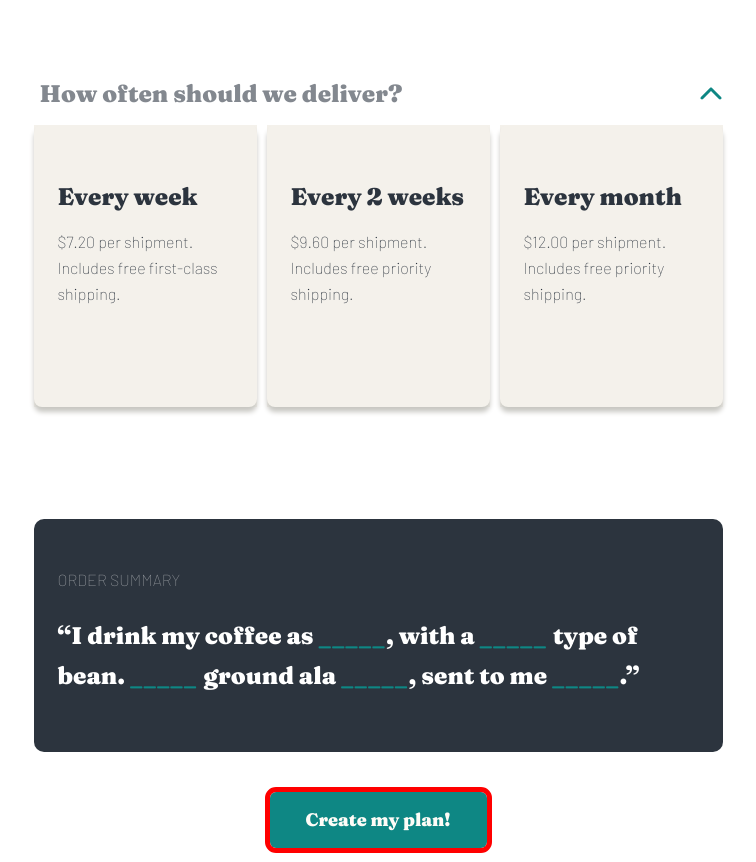
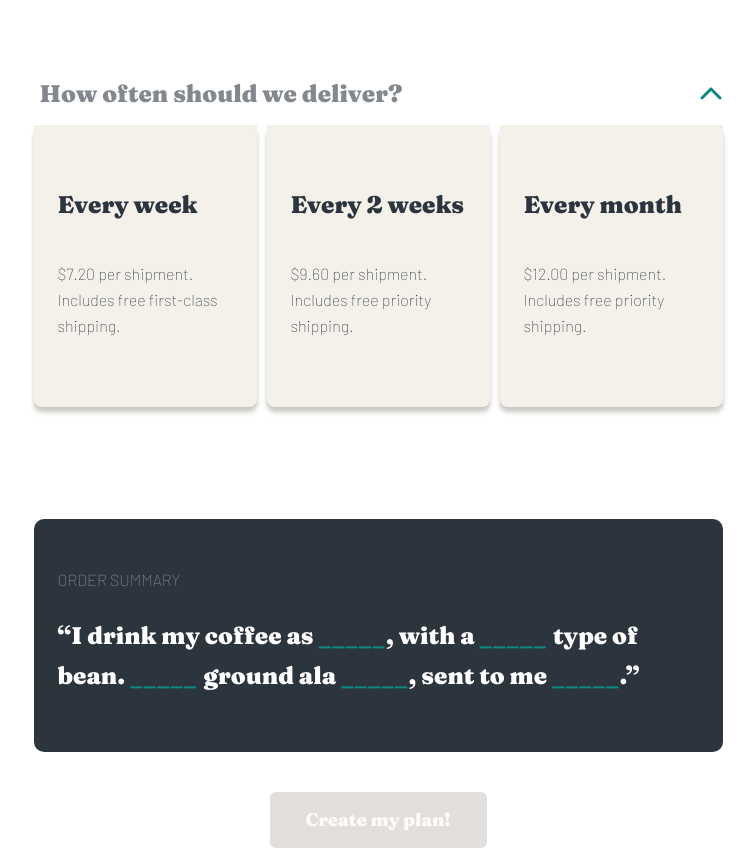
Before and after one commit to devb0x/Coffeeroasters-subscription-site, a React (Create React App) app: page /subscribe in a window 1280 px wide. Shown: the part 3040-3902 px from the top of the page, without its empty margins (262-1018 px from the left). Built offline with nearby package versions, Linux system fonts and the light colour scheme.

Commit message:
update css - fix navbar mobile & dropdown

```diff
--- a/src/App.js
+++ b/src/App.js
@@ -1,5 +1,5 @@
 import React, {Fragment} from "react"
-import {BrowserRouter as Router, Routes, Route, Navigate} from "react-router-dom";
+import {BrowserRouter as Router, Routes, Route, Navigate} from "react-router-dom"
 
 import './App.css';
 
--- a/src/components/Navbar/Navbar.js
+++ b/src/components/Navbar/Navbar.js
@@ -6,15 +6,12 @@ import logo from '../../assets/shared/desktop/logo.svg'
 import hamburger from '../../assets/shared/mobile/icon-hamburger.svg'
 import close from '../../assets/shared/mobile/icon-close.svg'
 import classes from "./Navbar.module.css"
-import {Link, useLocation, useParams} from "react-router-dom"
+import {Link} from "react-router-dom"
 
 const Navbar = () => {
   const {height, width} = useWindowDimensions()
   const [isOpen, setIsOpen] = useState(false)
   const [pathname, setPathname] = useState(window.location.pathname)
-
-  // console.log('rerender')
-  // console.log(pathname)
 
   useEffect(() => {
     setIsOpen(false)
@@ -25,9 +22,6 @@ const Navbar = () => {
   const displayNavMobileHandler = () => {
     setIsOpen(!isOpen)
   }
-
-  // console.log(width)
-  // console.log(height)
 
   return (
     <nav className={classes.navbar}>
@@ -53,13 +47,31 @@ const Navbar = () => {
           <nav className={`${classes['nav-mobile']}`}>
             <ul>
               <li>
-                <Link to="/homepage" className={classes.link} >Home</Link>
+                <Link
+                  to="/homepage"
+                  className={classes.link}
+                  onClick={displayNavMobileHandler}
+                >
+                  Home
+                </Link>
               </li>
               <li>
-                <Link to="/about-us" className={classes.link} >About Us</Link>
+                <Link
+                  to="/about-us"
+                  className={classes.link}
+                  onClick={displayNavMobileHandler}
+                >
+                  About Us
+                </Link>
               </li>
               <li>
-                <Link to="/subscribe" className={classes.link} >Create Your Plan</Link>
+                <Link
+                  to="/subscribe"
+                  className={classes.link}
+                  onClick={displayNavMobileHandler}
+                >
+                  Create Your Plan
+                </Link>
               </li>
             </ul>
           </nav>
--- a/src/components/Navbar/Navbar.module.css
+++ b/src/components/Navbar/Navbar.module.css
@@ -17,6 +17,7 @@
 
 .nav-mobile {
   position: absolute;
+  z-index: 99999;
   top: 6rem;
   display: flex;
   margin: -1rem auto;
@@ -25,7 +26,6 @@
   height: 65vh;
   font-size: 1.5rem;
   width: 90%;
-
   background: linear-gradient(0deg, rgba(254, 252, 247, 0.504981) 0%, #FEFCF7 55.94%);
 }
 
--- a/src/components/Subscribe/SubscribeForm/SubscribeForm/SubscribeForm.jsx
+++ b/src/components/Subscribe/SubscribeForm/SubscribeForm/SubscribeForm.jsx
@@ -7,8 +7,6 @@ import Modal from "../../../UI/Modal/Modal"
 import classes from './SubscribeForm.module.css'
 
 const SubscribeForm = () => {
-
-  // const [isSubmit, setIsSubmit] = useState(false)
 
   const [questions, setQuestions] = useState([
     {
@@ -189,13 +187,10 @@ const SubscribeForm = () => {
     })
 
     checkCount()
-
   }
 
   const checkCount = () => {
-    console.log(questions)
     let scopedCount = 1
-    console.log(count)
 
     return questions.map((question) => {
       if (question.isAnswered === true) {
@@ -219,10 +214,8 @@ const SubscribeForm = () => {
 
 
   useEffect(() => {
-    console.warn('count from useEffect : ' + count)
     if (count >= questions.length) {
       setBtnDisabled(false)
-      console.log('its ok now')
     }
   }, [count])
 
@@ -231,7 +224,13 @@ const SubscribeForm = () => {
 
       <div className={`${classes['form-steps-wrapper']}`}>
         {questions.map((question, index) => (
-          <div className={question.isAnswered ? `${classes['form-step']} ${classes['form-step__answered']}` : `${classes['form-step']}` } key={index}>
+          <div
+            className={question.isAnswered ?
+              `${classes['form-step']} ${classes['form-step__answered']}` :
+              `${classes['form-step']}`
+            }
+            key={index}
+          >
             <span>{question.step.number}</span>{question.step.text}
           </div>
           ))}
@@ -243,7 +242,7 @@ const SubscribeForm = () => {
 
             {question.answers.map(answer => (
               <div className={`${classes['answers-wrapper']}`} key={answer.title} >
-                <input
+                <input className={`${classes['form-input']}`}
                   type="radio"
                   value={answer.title}
                   name={question.question}
--- a/src/components/Subscribe/SubscribeForm/SubscribeForm/SubscribeForm.module.css
+++ b/src/components/Subscribe/SubscribeForm/SubscribeForm/SubscribeForm.module.css
@@ -1,4 +1,4 @@
-input {
+.form-input {
   display: none;
 }
 
@@ -9,14 +9,10 @@ input {
 .section {
   width: 328px;
   margin: auto;
-
-
 }
 
 .form {
-  /*width: 328px;*/
   margin: auto;
-
 }
 
 input[type=radio]:checked + label {
@@ -24,7 +20,6 @@ input[type=radio]:checked + label {
   background-color: var(--darkCyan);
   border-radius: 8px;
 }
-
 
 .question-title {
   font-family: var(--fraunces);
@@ -36,24 +31,18 @@ input[type=radio]:checked + label {
   margin: 0;
 }
 
-
 .title {
   font-size: 1.5rem;
   font-weight: bold;
 }
 
 .answers-wrapper {
-  /*width: 328px;*/
   display: flex;
-  /*margin: auto auto 1rem;*/
   margin-bottom: 1rem;
   flex-direction: column;
   cursor: pointer;
   background-color: var(--lightGrey);
-  /*border-radius: 8px;*/
   color: var(--veryDarkBlue);
-  /*padding: 1.5rem;*/
-  /* le padding empeche de selectionné selon ou on clic*/
 }
 
 .answers-wrapper:hover > * {
@@ -66,22 +55,15 @@ input[type=radio]:checked + label {
   font-size: 1.5rem;
   font-weight: 900;
   line-height: 2rem;
-
-  margin: 1.5rem 1.5rem 0;
+  margin: 2rem 1.5rem 0;
 }
 
 .answer-text {
   font-family: var(--barlow);
   font-size: 1rem;
   line-height: 26px;
-  margin: 0 1.5rem 1.5rem 1.5rem;
+  margin: 1.5rem;
   padding: 1rem 0;
-}
-
-.arrow {
-  color: red;
-  padding: .5rem;
-  margin-left: 5rem;
 }
 
 .answer-label {
@@ -108,6 +90,10 @@ input[type=radio]:checked + label {
 
 .btn:hover {
   background: var(--cyan);
+}
+
+.btn:disabled {
+  background-color: #E2DEDB;
 }
 
 @media screen and (min-width: 768px) {
@@ -181,8 +167,3 @@ input[type=radio]:checked + label {
     margin-right: 0;
   }
 }
-
-
-.btn:disabled {
-  outline: 5px solid red;
-}
--- a/src/components/UI/Dropdown/Dropdown.js
+++ b/src/components/UI/Dropdown/Dropdown.js
@@ -1,12 +1,9 @@
 import React, {useState} from 'react'
+
 import { FontAwesomeIcon } from '@fortawesome/react-fontawesome'
-
-
 import { faChevronDown } from '@fortawesome/free-solid-svg-icons'
 
 import classes from './Dropdown.module.css'
-
-// TODO centrer le chevron avec le titre / question
 
 const Dropdown = (props) => {
   const [isOpen, setIsOpen] = useState(true)
@@ -18,7 +15,13 @@ const Dropdown = (props) => {
   return (
     <div className={`${classes['dropdown']}`}>
       <div className={`${classes['wrapper-btn']}`} onClick={toggleHandler}>
-        <button type={"button"} className={`${classes['dropdown-btn']}`}>
+        <button
+          type={"button"}
+          className={`
+            ${classes['dropdown-btn']}
+            ${ (!isOpen & !props.isAnswered) && classes.closed }
+          `}
+        >
           {props.question}
         </button>
         <span className={`${classes['dropdown-btn__icon']} ${isOpen && classes.rotate} `}>
@@ -26,7 +29,14 @@ const Dropdown = (props) => {
         </span>
       </div>
 
-      <div style={{ display: isOpen ? '' : 'none' }} className={classes.container}>
+      {/*<div style={{ display: isOpen ? '' : 'none' }} className={classes.container}>*/}
+      <div
+        className={
+          isOpen ?
+            `${classes['container']}` :
+            `${classes['container']} ${classes['hidden']}`
+        }
+      >
         {props.children}
       </div>
     </div>
--- a/src/components/UI/Dropdown/Dropdown.module.css
+++ b/src/components/UI/Dropdown/Dropdown.module.css
@@ -22,6 +22,12 @@
   cursor: pointer;
   width: 85%;
   text-align: left;
+  opacity: 1;
+  transition: all .3s ease;
+}
+
+.closed {
+  opacity: .5;
 }
 
 .chevron {
@@ -30,8 +36,27 @@
   width: 100%;
 }
 
+.dropdown-btn__icon {
+  transition: all .3s ease;
+}
+
 .dropdown-btn__icon.rotate {
   transform: rotate(180deg);
+}
+
+.container.hidden {
+  height: 0;
+  opacity: 0;
+  transition: all ease;
+  transform: translateY(-15%);
+  pointer-events: none;
+}
+
+.container {
+  transition: all .3s ease-in;
+  opacity: 1;
+  height: auto;
+  transform: translateY(0);
 }
 
 @media screen and (min-width: 768px) {
--- a/src/index.js
+++ b/src/index.js
@@ -2,7 +2,6 @@ import React from 'react';
 import ReactDOM from 'react-dom';
 import './index.css';
 import App from './App';
-import reportWebVitals from './reportWebVitals';
 
 ReactDOM.render(
   <React.StrictMode>
@@ -10,8 +9,3 @@ ReactDOM.render(
   </React.StrictMode>,
   document.getElementById('root')
 );
-
-// If you want to start measuring performance in your app, pass a function
-// to log results (for example: reportWebVitals(console.log))
-// or send to an analytics endpoint. Learn more: https://bit.ly/CRA-vitals
-reportWebVitals();
```
